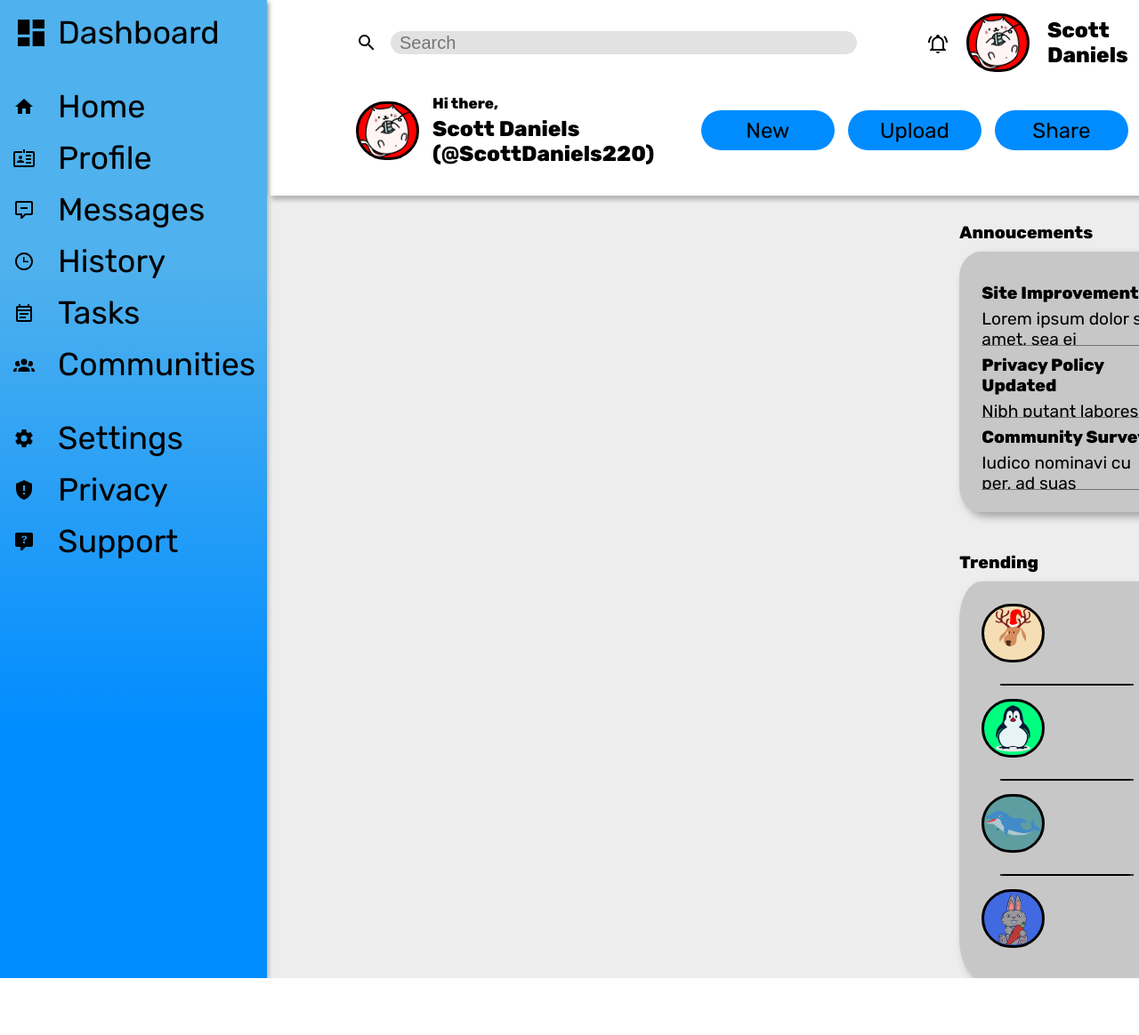
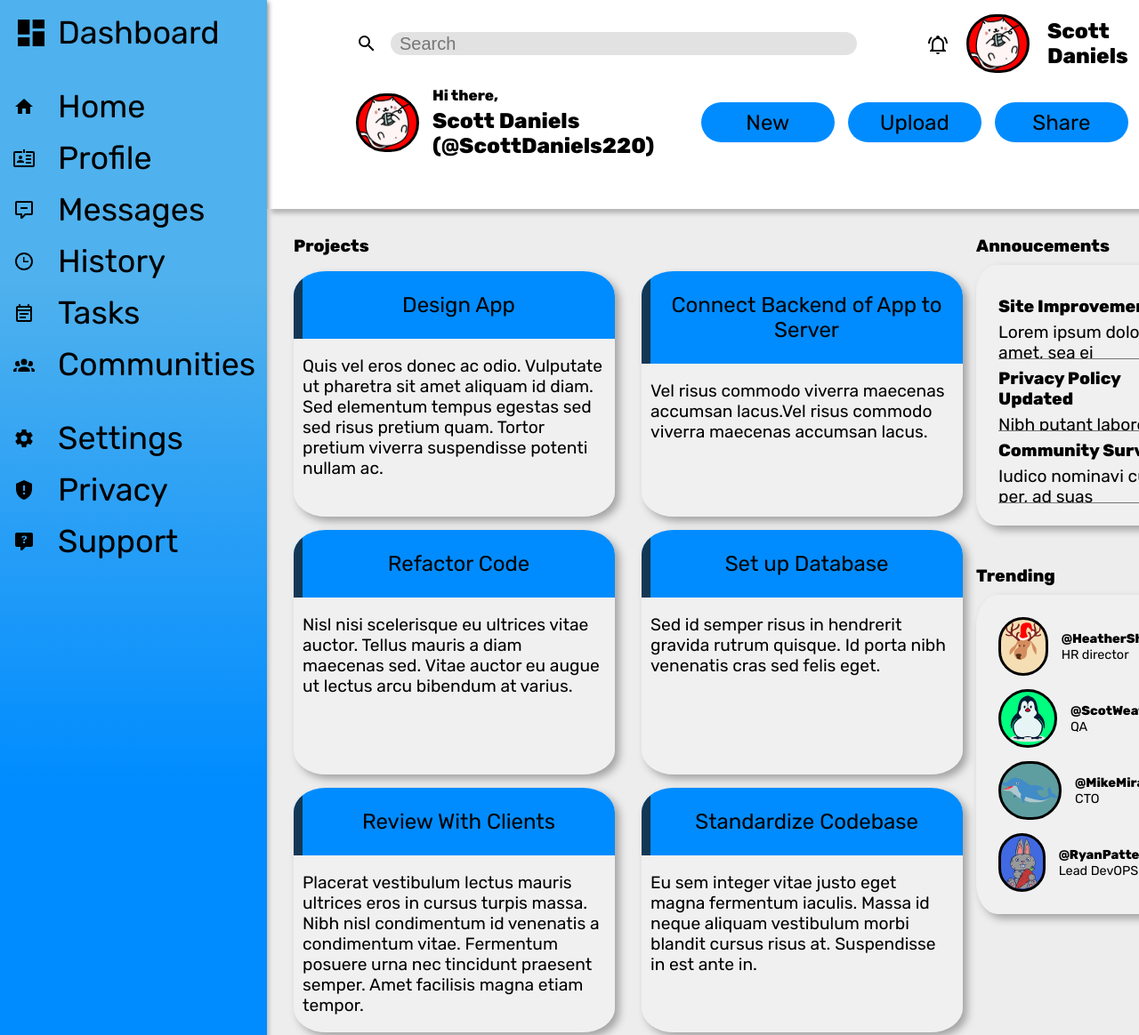
Before and after one commit to crypto-dot/AdminDashboard, a plain HTML site: page index.html in a window 1280 px wide. Shown: the top 1164 px of the page at 89% size. Before the commit the page ends 1100 px from the top, so only its background shows below. Drawn offline with Linux system fonts and the light colour scheme.

Commit message:
completed dashboard

```diff
--- a/index.html
+++ b/index.html
@@ -67,15 +67,76 @@
             </div>
         </div>
         <div class="mainContentContainer">
+        <div class="projectsContainer">
+            <div class="projects-title"> <h1>Projects</h1></div>
+            <div class="projects">
+                <div class="project-title-container">
+                    <p class="project-title">Design App</p>
+                </div>
 
-        <div class="projectsContainer">
-            <div></div>
-            <div></div>
-            <div></div>
-            <div></div>
-            <div></div>
-            <div></div>
+                <div class="project-description-container">
+                    <p class = "project-description"> Quis vel eros donec ac odio. Vulputate ut pharetra sit amet aliquam id diam. Sed elementum tempus egestas sed sed risus pretium quam. Tortor pretium viverra suspendisse potenti nullam ac.</p>
+                </div>
+
+                <div class="projectActionButtons"></div>
+            </div>
+        <div class="projects">
+            <div class="project-title-container">
+                <p class="project-title">Connect Backend of App to Server</p>
+            </div>
+
+            <div class="project-description-container">
+                <p class = "project-description"> Vel risus commodo viverra maecenas accumsan lacus.Vel risus commodo viverra maecenas accumsan lacus.</p>
+            </div>
+
+            <div class="projectActionButtons"></div>
         </div>
+        <div class="projects">
+            <div class="project-title-container">
+                <p class="project-title">Refactor Code</p>
+            </div>
+
+            <div class="project-description-container">
+                <p class = "project-description"> Nisl nisi scelerisque eu ultrices vitae auctor. Tellus mauris a diam maecenas sed. Vitae auctor eu augue ut lectus arcu bibendum at varius.</p>
+            </div>
+
+            <div class="projectActionButtons"></div>
+        </div>
+            <div class="projects">
+                <div class="project-title-container">
+                    <p class="project-title">Set up Database</p>
+                </div>
+
+                <div class="project-description-container">
+                    <p class = "project-description">Sed id semper risus in hendrerit gravida rutrum quisque. Id porta nibh venenatis cras sed felis eget.</p>
+                </div>
+
+                <div class="projectActionButtons"></div>
+            </div>
+            <div class="projects">
+                <div class="project-title-container">
+                    <p class="project-title">Review With Clients</p>
+                </div>
+
+
+                <div class="project-description-container">
+                    <p class= "project-description"> Placerat vestibulum lectus mauris ultrices eros in cursus turpis massa. Nibh nisl condimentum id venenatis a condimentum vitae. Fermentum posuere urna nec tincidunt praesent semper. Amet facilisis magna etiam tempor.</p>
+                </div>
+
+                <div class="projectActionButtons"></div>
+            </div>
+            <div class="projects">
+                <div class="project-title-container">
+                    <p class="project-title">Standardize Codebase</p>
+                </div>
+
+                <div class="project-description-container">
+                    <p class= "project-description">Eu sem integer vitae justo eget magna fermentum iaculis. Massa id neque aliquam vestibulum morbi blandit cursus risus at. Suspendisse in est ante in. </p>
+                </div>
+
+                <div class="projectActionButtons"></div>
+            </div>
+            </div>
         <div class="sidebarContainer">
             <div class="announcementWrapperContainer">
                 <h1>Annoucements</h1>
@@ -93,13 +154,26 @@
             <div class="trendingWrapperContainer">
                 <h1>Trending</h1>
                 <div class="trending">
-                    <div class="trendingIndividuals"><img id="pic1" class="profilePic" src="icons/reindeer-312480.svg"></div>
-                    <div class="break"></div>
-                    <div class="trendingIndividuals"><img id="pic2" class="profilePic" src="icons/animal-1293952.svg"></div>
-                    <div class="break"></div>
-                    <div class="trendingIndividuals"><img id="pic3" class="profilePic" src="icons/dolphin-7036679.svg"></div>
-                    <div class="break"></div>
-                    <div class="trendingIndividuals"><img id="pic4" class="profilePic" src="icons/hare-6051946.svg"></div>
+                    <div class="trendingIndividuals"><img id="pic1" class="profilePic" src="icons/reindeer-312480.svg">
+                    <div class="usernameWrapper">
+                    <p class="usernameTrending"><b>@HeatherShaws</b></p>
+                    <p class= "usernameDescription">HR director</p></div>
+                    </div>
+                    <div class="trendingIndividuals"><img id="pic2" class="profilePic" src="icons/animal-1293952.svg">
+                        <div class="usernameWrapper">
+                            <p class="usernameTrending"><b>@ScotWeathers</b></p>
+                            <p class= "usernameDescription">QA</p></div>
+                        </div>
+                    <div class="trendingIndividuals"><img id="pic3" class="profilePic" src="icons/dolphin-7036679.svg">
+                        <div class="usernameWrapper">
+                            <p class="usernameTrending"><b>@MikeMiranda</b></p>
+                            <p class= "usernameDescription">CTO</p></div>
+                        </div>
+                    <div class="trendingIndividuals"><img id="pic4" class="profilePic" src="icons/hare-6051946.svg">
+                        <div class="usernameWrapper">
+                            <p class="usernameTrending"><b>@RyanPatterson</b></p>
+                            <p class= "usernameDescription">Lead DevOPS</p></div>
+                        </div>
 
             </div>
             </div>
--- a/style.css
+++ b/style.css
@@ -70,13 +70,13 @@ input {
 .header {
     display: flex;
     flex-direction: column;
-    gap: 25px;
+    gap: 15px;
     grid-row: 1 / 2;
     box-shadow: 5px 5px 5px rgb(148, 148, 148);
     padding-left: clamp(50px,10vw,100px);
     padding-right: clamp(50px,10vw,100px);
-    padding-top: clamp(3px,2vh,15px);
-    padding-bottom: clamp(3px,2vh,15px);
+    padding-top: 2vh;
+    padding-bottom: 2vh;
 }
 .upperContainer {
     display: flex;
@@ -139,10 +139,14 @@ small {
 }
 .projectsContainer {
     display: grid;
+    grid-template-columns: repeat(2, minmax(150px,1fr));
+    grid-template-rows: 25px repeat(3, minmax(150px,1fr));
+    gap:15px;
+
 
 }
 .mainContentContainer {
-    padding: 30px 30px 0 0;
+    padding: 30px 15px 15px 30px;
     display: grid;
     background-color: rgba(219, 219, 219, 0.486);
     box-shadow: 10px 10px 10px rgb(148, 148, 148);
@@ -170,7 +174,7 @@ h3 {
      overflow: scroll;
 }
 .annoucements,.trending {
-    background-color: rgb(199, 199, 199);
+    background-color: rgba(243, 243, 243, 0.623);
     box-shadow: 5px 5px 10px rgb(163, 162, 162);
     border-radius: 10%;
     width: clamp(50px,15vw,300px);
@@ -180,15 +184,6 @@ h3 {
     display: flex;
     flex-direction: column;
     gap: max(45px,5vh);
-}
-.break {
-
-    background-color: black;
-    border-radius: 15%;
-    height: 2px;
-    width: 150px;
-    align-self: center;
-
 }
 .trending {
     display: flex;
@@ -207,3 +202,52 @@ h3 {
 #pic4 {
     background-color: royalblue;
 }
+.projects {
+    display: flex;
+    flex-direction: column;
+    background-color: rgba(243, 243, 243, 0.623);
+    box-shadow: 5px 5px 10px rgb(163, 162, 162);
+    border-radius: 10%;
+    overflow: hidden;
+    margin-right: 15px;
+}
+.projects-title {
+    grid-column: 1 / 3;
+}
+.projects:hover {
+    background-color: rgba(207, 207, 207, 0.623);;
+}
+.project-title {
+    font-size: 1rem;
+    text-align: center;
+}
+.project-title-container {
+    background-color: rgba(0,140,255,1);
+    border-left: solid 10px rgb(19, 55, 85);
+}
+.project-description {
+    font-size: 0.8rem;
+}
+.project-description-container {
+    padding-left: 10px;
+    padding-right: 10px;
+}
+.trendingIndividuals{
+    display: flex;
+    gap:15px;
+    align-items: center;
+}
+.usernameWrapper {
+    display: flex;
+    flex-direction: column;
+    gap: 1px;
+}
+.usernameTrending {
+    font-size: 0.6rem;
+    margin: 0;
+}
+.usernameDescription {
+    font-size: 0.6rem;
+    margin:0;
+    font-weight: 100;
+}
```
